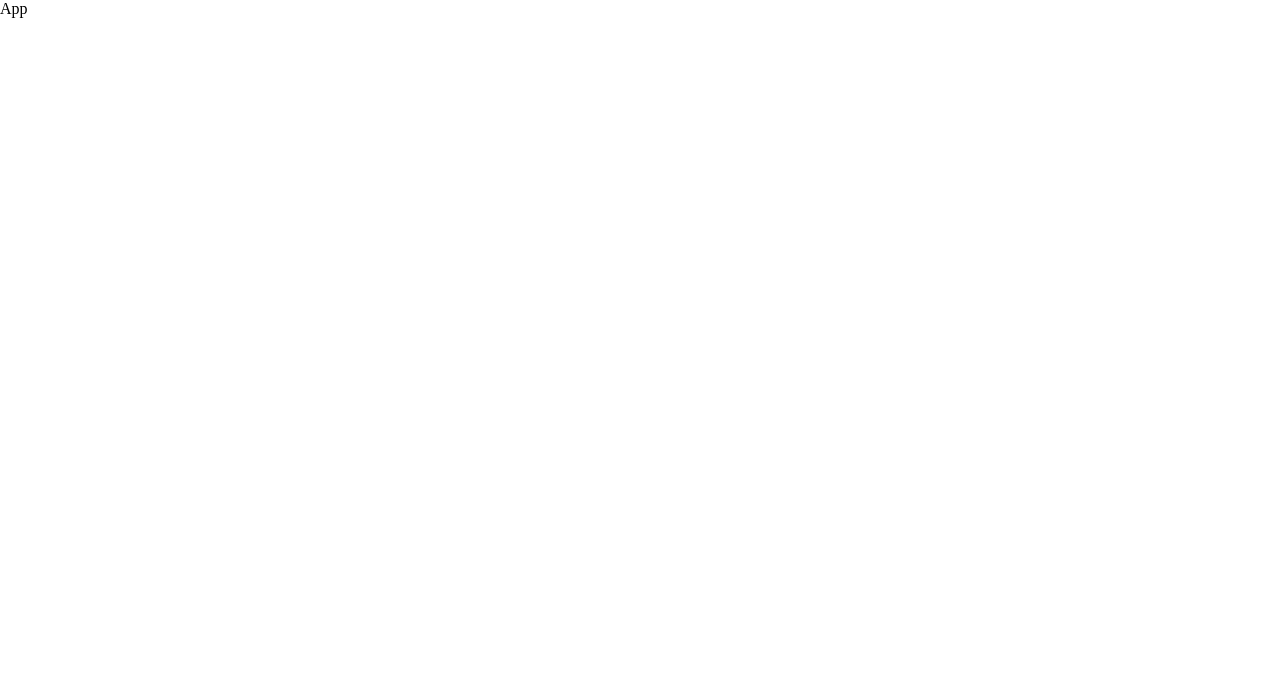
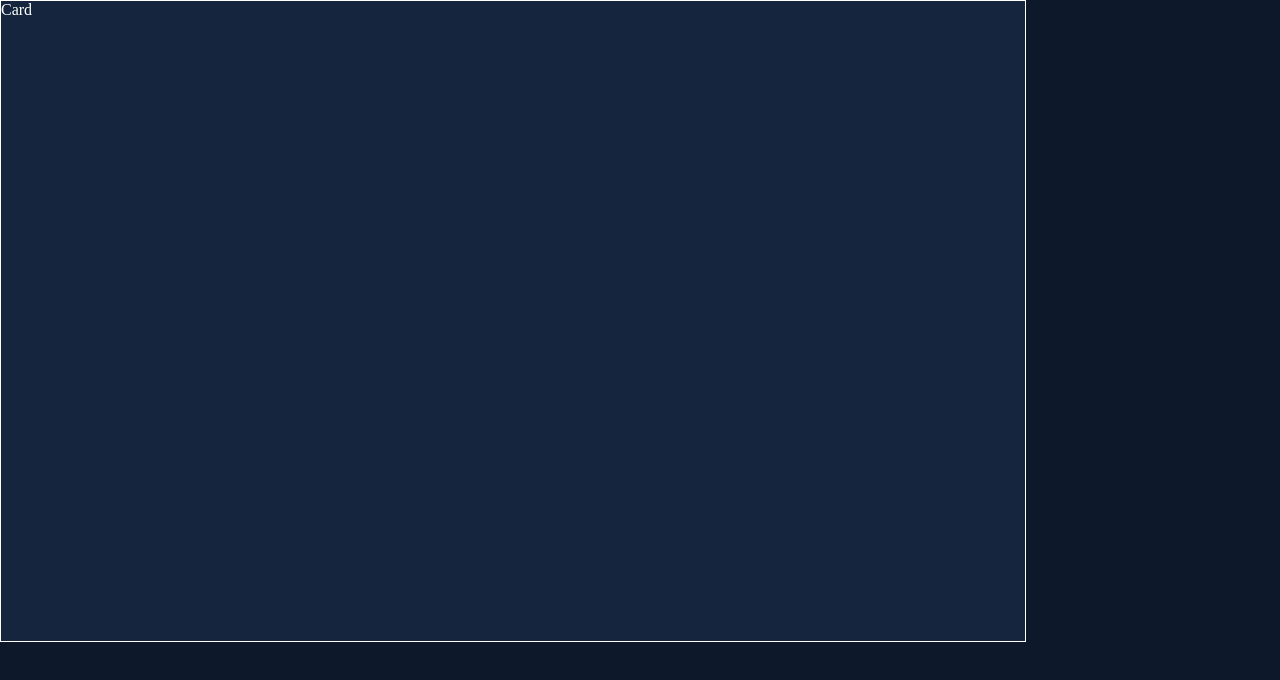
Before and after one commit to 5hraddha/nft-preview-card, a React app: page / in a window 1280 px wide. Built offline with nearby package versions, Linux system fonts and the light colour scheme.

Commit message:
test workflow

```diff
--- /dev/null
+++ b/src/block/card/card.css
@@ -0,0 +1,9 @@
+.card {
+  margin: 0;
+  padding: 0;
+  width: 80vw;
+  height: 80vh;
+  background-color: hsl(216, 50%, 16%);
+  border: 1px solid #fff;
+  color: #fff;
+}
--- /dev/null
+++ b/src/block/page/page.css
@@ -0,0 +1,7 @@
+.page {
+  margin: 0;
+  padding: 0;
+  width: 100vw;
+  height: 100vh;
+  background-color: hsl(217, 54%, 11%);
+}
--- a/src/components/App.js
+++ b/src/components/App.js
@@ -1,8 +1,11 @@
-import React from 'react';
+import React  from 'react';
+import Card   from './Card';
 
 function App() {
   return (
-    <div>App</div>
+    <div className="page">
+      <Card />
+    </div>
   );
 }
 
--- /dev/null
+++ b/src/components/Card.js
@@ -0,0 +1,9 @@
+import React from 'react';
+
+function Card(){
+  return (
+  <div className="card">Card</div>
+  );
+}
+
+export default Card;
--- a/src/index.css
+++ b/src/index.css
@@ -1 +1,5 @@
 @import url(./vendor/normalize.css);
+
+@import url(./block/page/page.css);
+
+@import url(./block/card/card.css);
```
